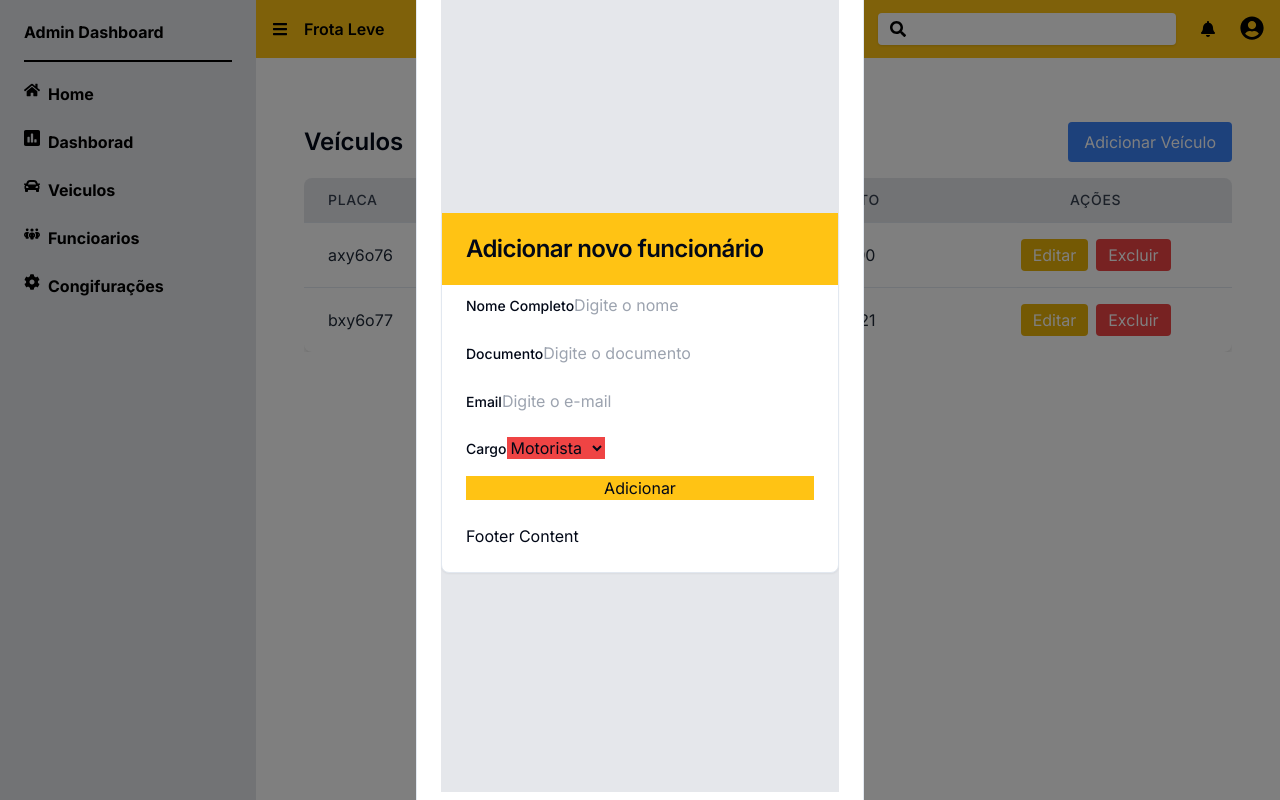
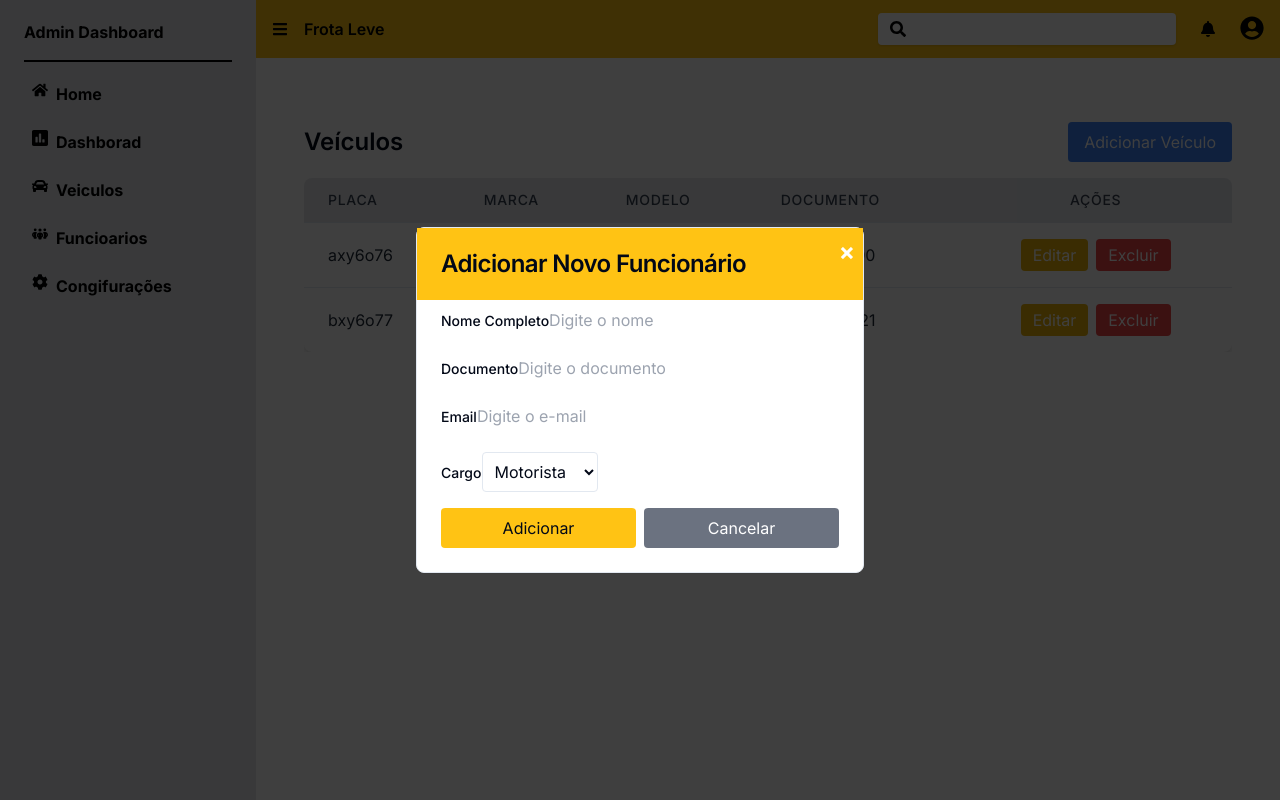
Before and after one commit to frota-leve/frota-leve-web, a Next.js app in the folder frota-leve-web/: page /veiculos in a window 1280 px wide. Both pictures are taken after a click on the button "Adicionar Veículo". Built offline with nearby package versions, Linux system fonts and the light colour scheme.

Commit message:
feito e com alguns erros

```diff
--- a/frota-leve-web/src/components/Formulario.tsx
+++ b/frota-leve-web/src/components/Formulario.tsx
@@ -1,11 +1,12 @@
-"use client"
+"use client";
 
-import React from 'react'
-import { useForm } from 'react-hook-form'
-import { Form, FormControl, FormField, FormItem, FormLabel } from '@/components/ui/form'
-import { Card, CardContent, CardFooter, CardHeader, CardTitle } from './ui/card'
-import { zodResolver } from '@hookform/resolvers/zod'
-import { z } from 'zod'
+import React, { Dispatch, SetStateAction, useState } from 'react';
+import { useForm } from 'react-hook-form';
+import { Form, FormControl, FormField, FormItem, FormLabel } from '@/components/ui/form';
+import { Card, CardContent, CardFooter, CardHeader, CardTitle } from './ui/card';
+import { zodResolver } from '@hookform/resolvers/zod';
+import { z } from 'zod';
+import { User } from './UserList';
 
 const formSchema = z.object({
   email: z.string().email({
@@ -20,36 +21,45 @@ const formSchema = z.object({
   role: z.enum(['Motorista', 'Secretário', 'Diretor'], {
     message: "Cargo inválido"
   })
-})
+});
+
+
 
 type FormValues = z.infer<typeof formSchema>;
 
-const Formulario = () => {
-
+const handleSubimitLogin = (data: FormValues)=>{
+  console.log(data)
+}
+const Formulario = ({onSubmit, setState}:{onSubmit: (User: User) => void, setState: Dispatch<SetStateAction<boolean>>}) => {
+  const [isEditMode, setIsEditMode] = useState(false);
   const form = useForm<FormValues>({
     resolver: zodResolver(formSchema),
     defaultValues: {
       email: '',
       document: '',
       name: '',
-      role: 'Motorista', // Definindo um valor padrão para o campo de cargo
+      role: 'Motorista',
     },
-  })
-
-  const handleSubmitLogin = (data: FormValues) => {
-    console.log(data)
-  }
+  });
 
   return (
-    <div className='w-full h-screen flex items-center justify-center bg-gray-200'>
-      <Card className='w-full max-w-md'>
+    <div className='fixed inset-0 bg-black bg-opacity-50 flex items-center justify-center'>
+      <Card className='w-full max-w-md relative'>
+        {/* Botão de Fechar */}
+        <button
+          onClick={() => setState(false)}
+          className='absolute top-2 right-2 text-white text-2xl font-bold'
+        >
+          &times;
+        </button>
+
         <CardHeader className='bg-[#FFC314]'>
-          <CardTitle>Adicionar novo funcionário</CardTitle>
+          <CardTitle>{isEditMode ? "Editar Funcionário" : "Adicionar Novo Funcionário"}</CardTitle>
         </CardHeader>
 
         <CardContent>
           <Form {...form}>
-            <form className="space-y-4" onSubmit={form.handleSubmit(handleSubmitLogin)}>
+            <form className="space-y-4" onSubmit={form.handleSubmit(handleSubimitLogin)}>
               <FormField
                 control={form.control}
                 name="name"
@@ -96,7 +106,7 @@ const Formulario = () => {
                   <FormItem>
                     <FormLabel>Cargo</FormLabel>
                     <FormControl>
-                      <select {...field} className='bg-red-500'>
+                      <select {...field} className='bg-white border rounded p-2'>
                         <option value="Motorista">Motorista</option>
                         <option value="Secretário">Secretário</option>
                         <option value="Diretor">Diretor</option>
@@ -106,16 +116,25 @@ const Formulario = () => {
                 )}
               />
 
-              <button className="w-full bg-[#FFC314] text-center flex items-center justify-center" type="submit">Adicionar</button>
+              <div className="flex space-x-2">
+                <button className="w-full bg-[#FFC314] text-center flex items-center justify-center p-2 rounded" type="submit">
+                  {isEditMode ? "Salvar Alterações" : "Adicionar"}
+                </button>
+                <button
+                  type="button"
+                  onClick={() => setState(false)}
+                  className="w-full bg-gray-500 text-center flex items-center justify-center p-2 rounded text-white"
+                >
+                  Cancelar
+                </button>
+              </div>
             </form>
           </Form>
         </CardContent>
-        <CardFooter>
-          Footer Content
-        </CardFooter>
+
       </Card>
     </div>
-  )
-}
+  );
+};
 
-export default Formulario
+export default Formulario;
--- a/frota-leve-web/src/components/Sidebar.jsx
+++ b/frota-leve-web/src/components/Sidebar.jsx
@@ -10,31 +10,31 @@ const Sidebar = () => {
       </div>
       <hr className='border-t-2 border-black' />
       <ul className='mt-3 text-black font-bold'>
-        <li className='mb-2 rounded hover:shandow hover:bg-[#FFC314] py-2'>
+        <li className='mb-2 rounded hover:shandow hover:bg-[#FFC314] py-2 pl-2'>
           <Link href='/' className='psx-3 flex items-center'>
             <FaHome className='inline-block w6 h-6 mr-2 -mt-2'></FaHome>
             Home
           </Link>
         </li>
-        <li className='mb-2 rounded hover:shandow hover:bg-[#FFC314] py-2'>
+        <li className='mb-2 rounded hover:shandow hover:bg-[#FFC314] py-2 pl-2'>
           <Link href='/dashboard' className='psx-3 flex items-center'>
             <FaPoll className='inline-block w6 h-6 mr-2 -mt-2'></FaPoll>
             Dashborad
           </Link>
         </li>
-        <li className='mb-2 rounded hover:shandow hover:bg-[#FFC314] py-2'>
+        <li className='mb-2 rounded hover:shandow hover:bg-[#FFC314] py-2 pl-2'>
           <Link href='/veiculos' className='psx-3 flex items-center'>
             <FaCar className='inline-block w6 h-6 mr-2 -mt-2'></FaCar>
             Veiculos
           </Link>
         </li>
-        <li className='mb-2 rounded hover:shandow hover:bg-[#FFC314] py-2'>
+        <li className='mb-2 rounded hover:shandow hover:bg-[#FFC314] py-2 pl-2'>
           <Link href='/funcionarios' className='psx-3 flex items-center'>
             <FaPeopleGroup className='inline-block w6 h-6 mr-2 -mt-2'></FaPeopleGroup>
             Funcioarios
           </Link>
         </li>
-        <li className='mb-2 rounded hover:shandow hover:bg-[#FFC314] py-2'>
+        <li className='mb-2 rounded hover:shandow hover:bg-[#FFC314] py-2 pl-2'>
           <Link href='/configuracao' className='psx-3 flex items-center'>
             <FaCog className='inline-block w6 h-6 mr-2 -mt-2'></FaCog>
             Congifurações
--- a/frota-leve-web/src/components/UserList.jsx
+++ b/frota-leve-web/src/components/UserList.tsx
@@ -4,16 +4,24 @@ import { useState } from "react";
 import Formulario from "./Formulario";
 import { Card, CardContent, CardFooter, CardHeader, CardTitle } from "./ui/card";
 
+export interface User {
+  id: number;
+  name: string;
+  email: string;
+  document: string;
+  role: string;
+}
+
 const UserList = () => {
-  const [users, setUsers] = useState([
+  const [users, setUsers] = useState<User[]>([
     { id: 1, name: "João Silva", email: "joao@example.com", document: "1234567890", role: "Motorista" },
     { id: 2, name: "Maria Souza", email: "maria@example.com", document: "0987654321", role: "Diretor" }
   ]);
 
   const [showForm, setShowForm] = useState(false);
-  const [editingUser, setEditingUser] = useState(null);
+  const [editingUser, setEditingUser] = useState<User | null>(null);
 
-  const handleSubmitUser = (userData) => {
+  const handleSubmitUser = (userData: Omit<User, 'id'>) => {
     if (editingUser) {
       setUsers(users.map((user) => (user.id === editingUser.id ? { ...userData, id: editingUser.id } : user)));
     } else {
@@ -23,12 +31,12 @@ const UserList = () => {
     setEditingUser(null);
   };
 
-  const handleEditUser = (user) => {
+  const handleEditUser = (user: User) => {
     setEditingUser(user);
     setShowForm(true);
   };
 
-  const handleDeleteUser = (id) => {
+  const handleDeleteUser = (id: number) => {
     setUsers(users.filter((user) => user.id !== id));
   };
 
@@ -103,7 +111,7 @@ const UserList = () => {
               <CardTitle>{editingUser ? "Editar funcionário" : "Adicionar novo funcionário"}</CardTitle>
             </CardHeader>
             <CardContent>
-              <Formulario onSubmit={handleSubmitUser} defaultValues={editingUser} />
+              <Formulario onSubmit={handleSubmitUser} setState={setShowForm} />
             </CardContent>
             <CardFooter>
               <button
```
